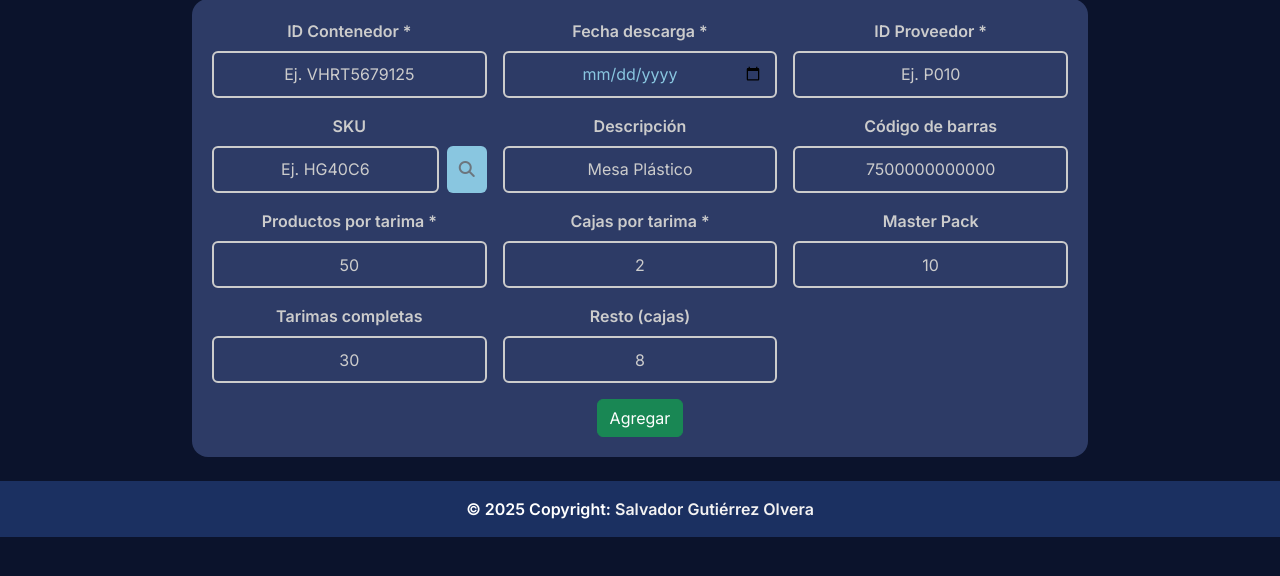
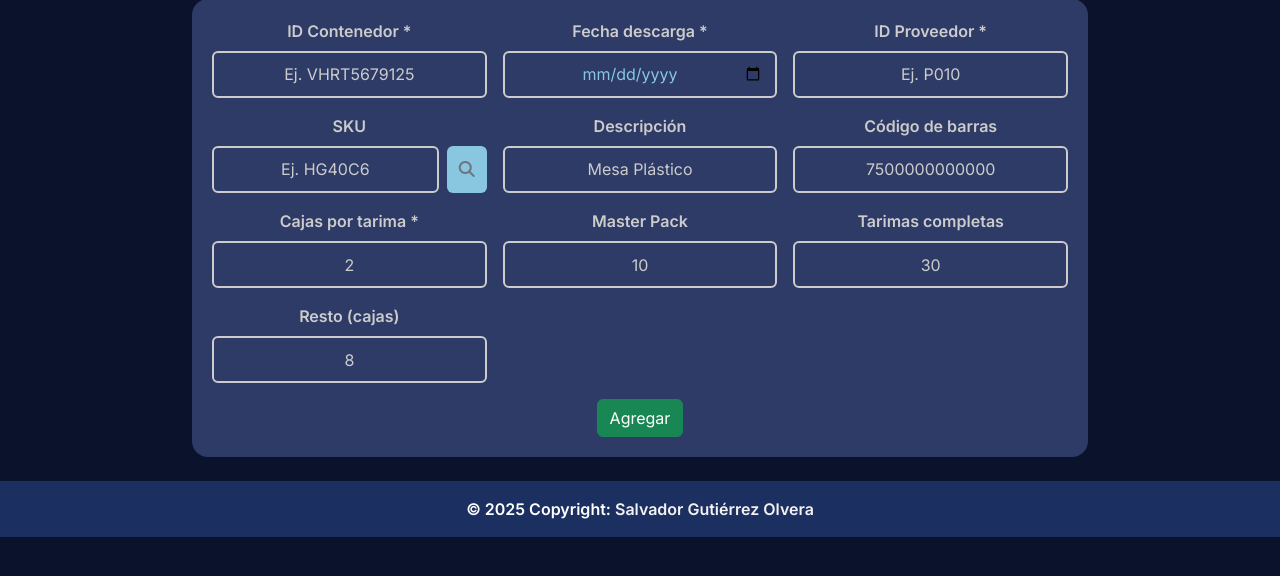
Before and after one commit to Salvador-97/Inbound_Manager-Web, a Flask app: page /contenedores/arrivo in a window 1280 px wide. Shown: the part 123-699 px from the top of the page. Run offline with Flask 3, Linux system fonts and the light colour scheme; some libraries are stand-ins or nearby versions.

Commit message:
fix(Arrivo contenedores sentencias SQL)

```diff
--- a/app/routes/routes_contenedores.py
+++ b/app/routes/routes_contenedores.py
@@ -42,7 +42,6 @@ def arrivoFetch():
                 consulta = text(consultaProducto)
                 resultado = connection.execute(consulta, {"sku_producto": skuProducto})
                 producto = resultado.fetchone()
-                print("Producto: ", producto)
 
             if not producto:
                 return jsonify({
@@ -71,15 +70,16 @@ def arrivoFetch():
                 noTarimas = int(datosContenedor.get('no_tarimas'))
                 for i in range(0, noTarimas + 1):
 
-                    datosContenedor['id_tarima'] = idTarima(datosContenedor.get('skuProducto'),datosContenedor.get('id_ctn'), i + 1)
+                    datosContenedor['id_tarima'] = idTarima(datosContenedor.get('sku_producto'),datosContenedor.get('id_contenedor'), i + 1)
 
                     if (i == noTarimas):
-                        if (datosContenedor.get('masterPack') != 'N/A'):
-                            cajasTarima = int(datosContenedor.get('masterPack')) * int(datosContenedor.get('resto'))
-                            datosContenedor['piezas'] = cajasTarima
+                        print(datosContenedor)
+                        if (datosContenedor.get('piezas_por_caja') != 'N/A'):
+                            cajasTarima = int(datosContenedor.get('piezas_por_caja')) * int(datosContenedor.get('resto'))
+                            datosContenedor['cajas_por_tarima'] = cajasTarima
                         else:
                             datosContenedor['piezas'] = datosContenedor['resto']
-                        datosContenedor['cajas'] = datosContenedor['resto']
+                        datosContenedor['cajas_por_tarima'] = datosContenedor['resto']
 
                     connection.execute(insertArrivo, datosContenedor)
                 connection.commit()
--- a/app/scripts/sentencias_sql.py
+++ b/app/scripts/sentencias_sql.py
@@ -6,8 +6,8 @@ consultaSku = text('SELECT sku_producto FROM productos WHERE sku_producto = :sku
 insertProducto = text('INSERT INTO productos VALUES(:skuProducto, :descripcion, :codigo_barras, :producto_tarima, :cajas_tarima, :master_pack)')
 
 #Sentencias contenedores
-insertContenedor = text('INSERT INTO contenedores VALUES (:id_ctn, :skuProducto, :fecha_descarga, :id_proveedor, :no_tarimas, :resto)')
-insertArrivo = text('INSERT INTO arrivo_productos VALUES (:id_tarima, :skuProducto, :piezas, :cajas, :fecha_descarga, :id_ctn, :ubicacion)')
+insertContenedor = text('INSERT INTO contenedores VALUES (:id_contenedor, :fecha_descarga , :id_proveedor, :sku_producto, :no_tarimas, :resto)')
+insertArrivo = text('INSERT INTO arrivos VALUES (:id_tarima, :sku_producto, :cajas_por_tarima, :piezas_por_caja, :fecha_descarga, :id_contenedor, :ubicacion)')
 
 #Sentencias ubicaciones
 consultaSU = text("SELECT * FROM arrivo_productos WHERE sku_producto = :skuProducto AND ubicacion = 'S/U'")
--- a/app/static/js/inserciones/contenedores.js
+++ b/app/static/js/inserciones/contenedores.js
@@ -29,7 +29,7 @@ busquedaSKU.addEventListener('submit', function (e) {
             console.log("Datos: ", consulta)
 
             if (consulta) {
-                const datosProducto = ['sku_producto', 'descripcion', 'codigo_barras', 'cajas_por_tarima', 'piezas', 'piezas_por_caja'];
+                const datosProducto = ['sku_producto', 'descripcion', 'codigo_barras', 'piezas_por_tarima', 'cajas_por_tarima', 'piezas_por_caja'];
 
                 datosProducto.forEach(informacion => {
                     const input = document.querySelector(`input[name=${informacion}]`);
@@ -38,7 +38,7 @@ busquedaSKU.addEventListener('submit', function (e) {
                     }
                 })
 
-                const inputs = ['nombre', 'codigoBarras', 'piezas', 'cajas', 'masterPack'];
+                const inputs = ['sku_producto', 'codigo_barras', 'piezas_por_caja', 'cajas_por_tarima'];
                 inputs.forEach(validacion => {
                     const input = document.querySelector(`input[name=${validacion}]`);
                     validacionAdvertencia(input, 'advertencia');
@@ -46,7 +46,9 @@ busquedaSKU.addEventListener('submit', function (e) {
             }
         })
         .catch(error => {
-            console.log(error)
+            console.error("Nombre:", error.name);       // Ej: ReferenceError
+            console.error("Mensaje:", error.message);   // Ej: variableNoDefinida is not defined
+            console.error("Traza (Stack):", error.stack);
         })
 })
 
@@ -57,7 +59,7 @@ formularioContenedor.addEventListener('submit', function (e) {
 
     const datosForm = new FormData(formularioContenedor);
     const sku = document.getElementById('sku_producto').value;
-    datosForm.set('skuProducto', sku);
+    datosForm.set('sku_producto', sku);
     datosForm.append('ubicacion', "S/U");
 
     const datos = Object.fromEntries(datosForm.entries());
@@ -100,6 +102,8 @@ formularioContenedor.addEventListener('submit', function (e) {
             return response.json()
         })
         .catch(error => {
-            console.log(error)
+            console.error("Nombre:", error.name);       // Ej: ReferenceError
+            console.error("Mensaje:", error.message);   // Ej: variableNoDefinida is not defined
+            console.error("Traza (Stack):", error.stack);
         })
 })
--- a/app/templates/contenedores/arrivo.html
+++ b/app/templates/contenedores/arrivo.html
@@ -7,7 +7,7 @@
         <div class="row g-3">
             <div class="input-form col-12 col-md-6 col-lg-4">
                 <label>ID Contenedor *</label>
-                <input type="text" class="form-control input-estilo" placeholder="Ej. VHRT5679125" name="id_ctn" form="form-ctn">
+                <input type="text" class="form-control input-estilo" placeholder="Ej. VHRT5679125" name="id_contenedor" form="form-ctn">
             </div>
             <div class="input-form col-12 col-md-6 col-lg-4">
                 <label>Fecha descarga *</label>
@@ -38,10 +38,10 @@
                 <label>Código de barras</label>
                 <input type="text" class="form-control input-estilo" placeholder="7500000000000" name="codigo_barras" form="form-ctn">
             </div>
-            <div class="input-form col-12 col-md-6 col-lg-4">
-                <label>Productos por tarima *</label>
-                <input type="text" class="form-control input-estilo" min="1" placeholder="50" name="piezas" form="form-ctn">
-            </div>
+            <!-- <div class="input-form col-12 col-md-6 col-lg-4">
+                <label>Piezas por tarima *</label>
+                <input type="text" class="form-control input-estilo" min="1" placeholder="50" name="piezas_por_tarima" form="form-ctn">
+            </div> -->
             <div class="input-form col-12 col-md-6 col-lg-4">
                 <label>Cajas por tarima *</label>
                 <input type="text" class="form-control input-estilo" min="1" placeholder="2" name="cajas_por_tarima" form="form-ctn">
@@ -60,7 +60,7 @@
             </div>
             <div class="container text-center px-0 pt-3 span-input">
                 <form action="/contenedores/arrivo" method="POST" id="form-ctn">
-                    <input type="hidden" name="skuProducto">
+                    <input type="hidden" name="sku_producto">
                     <button type="submit" class="btn btn-success" form="form-ctn">
                         Agregar
                     </button>
```
